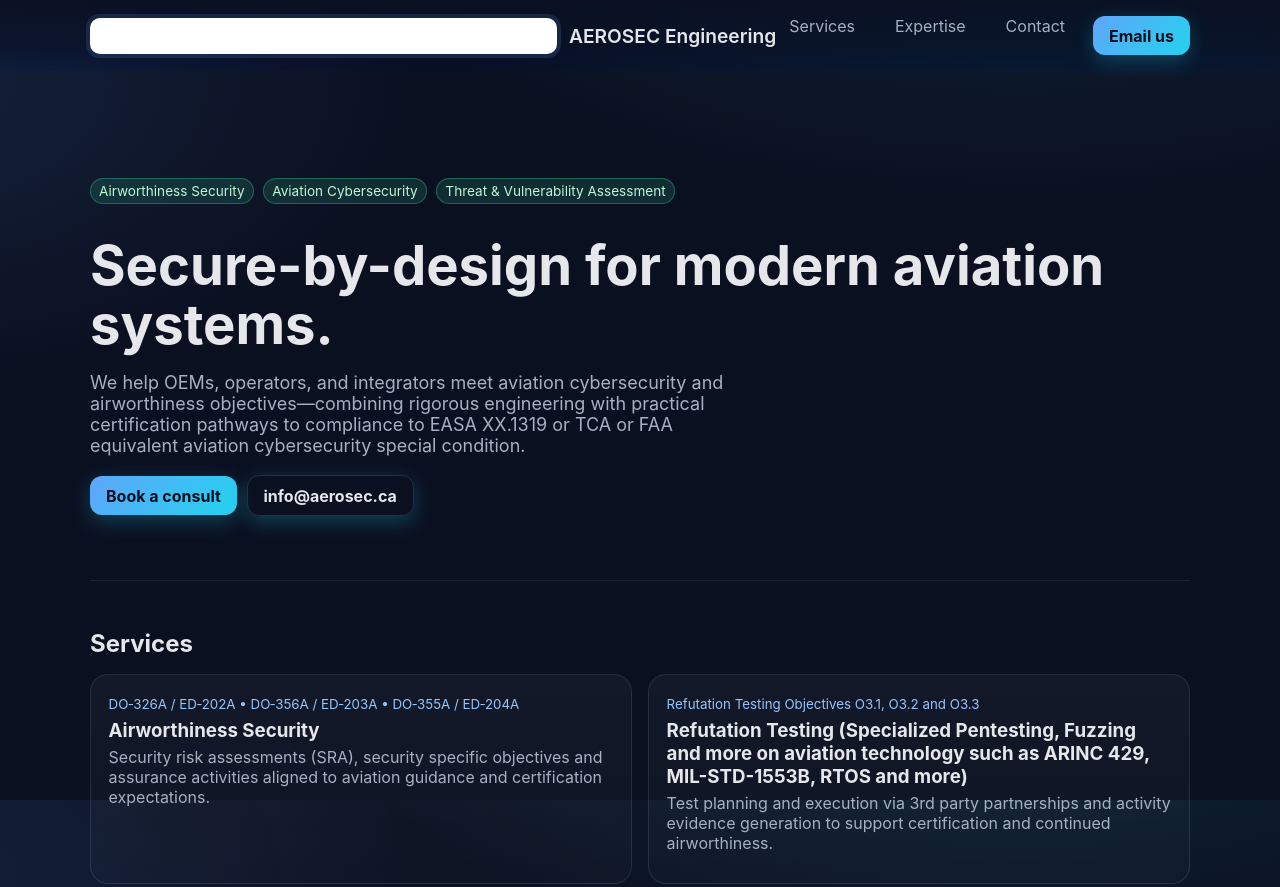
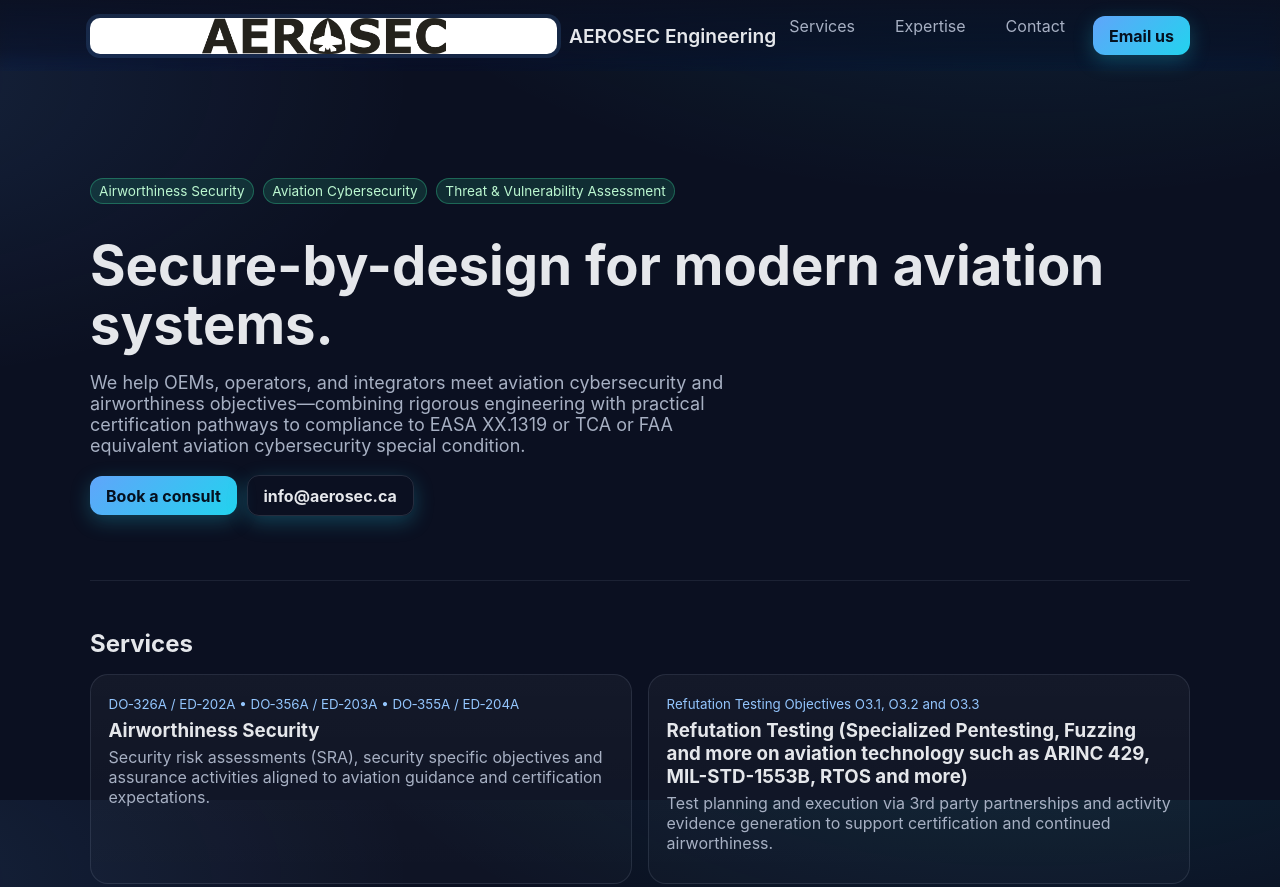
Before and after one commit to aerosec-engineering/aerosec-engineering.github.io, a plain HTML site: page index.html in a window 1280 px wide. Shown: the top 887 px of the page. Drawn offline with Linux system fonts and the light colour scheme.

Commit message:
logo fix 15

```diff
--- a/index.html
+++ b/index.html
@@ -83,7 +83,7 @@
         style="
           width:467px;
           aspect-ratio:7/1;
-          background-image:url('AEROSEC_logo.svg');
+          background-image:url('AEROSEC_logo.png');
           background-repeat:no-repeat;
           background-size:contain;
           background-position:center;
```
